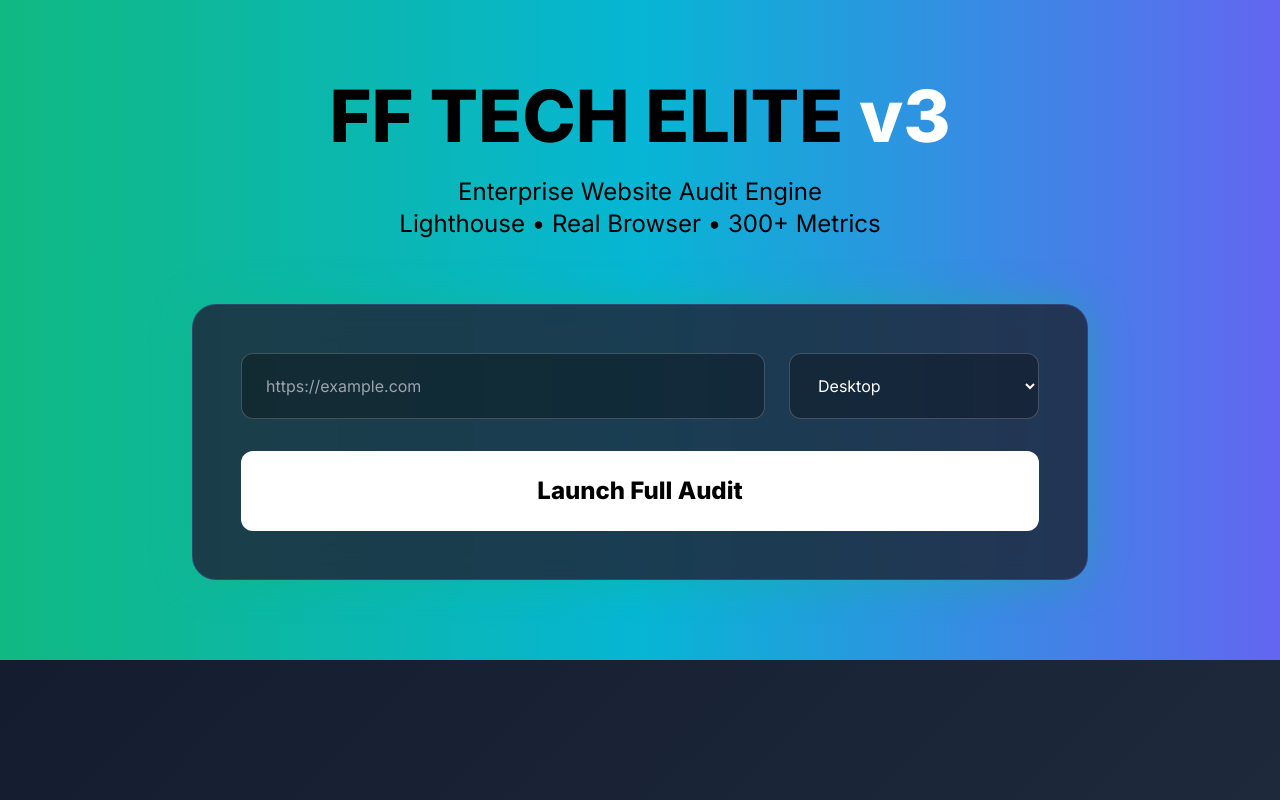
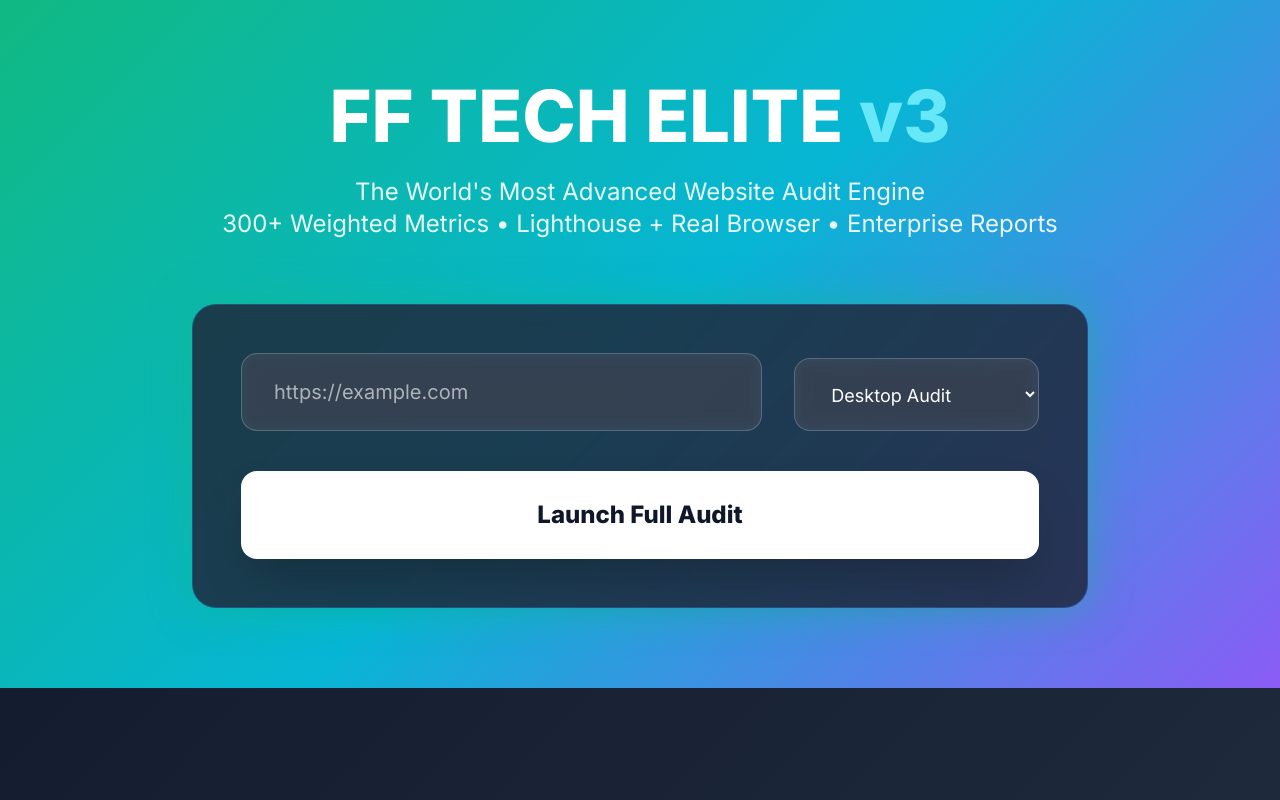
Before and after one commit to Swalehjamshaid/ThroughwebAuditforall, a Python web app: template templates/index.html in a window 1280 px wide. Run offline with Jinja, Linux system fonts and the light colour scheme; the template is opened without the code that fills it, so the values that code supplies are empty; some libraries are stand-ins or nearby versions.

Commit message:
Update index.html

```diff
--- a/templates/index.html
+++ b/templates/index.html
@@ -4,196 +4,262 @@
   <meta charset="UTF-8" />
   <meta name="viewport" content="width=device-width, initial-scale=1.0"/>
   <title>FF TECH ELITE v3 | World's Most Advanced Web Audit</title>
-
   <script src="https://cdn.tailwindcss.com"></script>
-<link href="https://fonts.googleapis.com/css2?family=Inter:wght@400;600;700;800&display=swap" rel="stylesheet">
+  <link href="https://fonts.googleapis.com/css2?family=Inter:wght@400;500;600;700;800&display=swap" rel="stylesheet">
   <link rel="stylesheet" href="https://cdnjs.cloudflare.com/ajax/libs/font-awesome/6.5.0/css/all.min.css"/>
-
   <style>
-body{
-  font-family:Inter,sans-serif;
-  background:linear-gradient(135deg,#0f172a,#1e293b);
-  color:#e5e7eb
-}
-.card{
-  background:rgba(30,41,59,.85);
-  backdrop-filter:blur(14px);
-  border:1px solid rgba(99,102,241,.25);
-  border-radius:1.5rem
-}
-.glow{box-shadow:0 0 40px rgba(16,185,129,.45)}
-.step{opacity:.35;transition:.4s}
-.step.active{opacity:1;color:#34d399}
-.progress-ring{transition:1.6s ease}
+    body { font-family: 'Inter', system-ui, sans-serif; background: linear-gradient(135deg, #0f172a 0%, #1e293b 100%); color: #e2e8f0; }
+    .card { background: rgba(30, 41, 59, 0.85); backdrop-filter: blur(16px); border: 1px solid rgba(59, 130, 246, 0.3); border-radius: 1.5rem; }
+    .glow { box-shadow: 0 0 40px rgba(16, 185, 129, 0.5); }
+    .progress-container { height: 8px; background: #1e293b; border-radius: 4px; overflow: hidden; }
+    .progress-bar { height: 100%; background: linear-gradient(90deg, #10b981, #34d399, #06b6d4); border-radius: 4px; animation: progress 4s ease-in-out infinite; }
+    @keyframes progress { 0% { width: 0%; } 100% { width: 100%; } }
+    .pulse { animation: pulse 2s cubic-bezier(0.4, 0, 0.6, 1) infinite; }
+    @keyframes pulse { 0%, 100% { opacity: 1; } 50% { opacity: 0.6; } }
+    .score-good { color: #34d399; }
+    .score-medium { color: #fbbf24; }
+    .score-bad { color: #f87171; }
+    .hero-gradient { background: linear-gradient(135deg, #10b981 0%, #06b6d4 50%, #8b5cf6 100%); }
   </style>
 </head>
-
 <body class="min-h-screen">
-
-<!-- HERO -->
-<section class="py-20 text-center bg-gradient-to-r from-emerald-500 via-cyan-500 to-indigo-500 text-black">
-  <h1 class="text-7xl font-black mb-6">FF TECH ELITE <span class="text-white">v3</span></h1>
-  <p class="text-2xl max-w-4xl mx-auto">
-    Enterprise Website Audit Engine<br>
-    Lighthouse • Real Browser • 300+ Metrics
+  <!-- Hero -->
+  <div class="hero-gradient text-white py-20">
+    <div class="max-w-7xl mx-auto px-6 text-center">
+      <h1 class="text-7xl font-black mb-6">FF TECH ELITE <span class="text-cyan-300">v3</span></h1>
+      <p class="text-2xl mb-16 max-w-4xl mx-auto opacity-90">
+        The World's Most Advanced Website Audit Engine<br>
+        300+ Weighted Metrics • Lighthouse + Real Browser • Enterprise Reports
       </p>
-
-  <div class="max-w-4xl mx-auto mt-16 card p-12 glow text-white">
-    <div class="grid md:grid-cols-3 gap-6">
-      <input id="urlInput" class="col-span-2 px-6 py-5 rounded-xl bg-black/30 border border-white/20"
-        placeholder="https://example.com">
-      <select id="modeInput" class="px-6 py-5 rounded-xl bg-black/30 border border-white/20">
-        <option value="desktop">Desktop</option>
-        <option value="mobile">Mobile</option>
+      <div class="max-w-4xl mx-auto">
+        <div class="card rounded-3xl p-12 glow">
+          <div class="grid md:grid-cols-3 gap-8 items-end">
+            <div class="md:col-span-2">
+              <input id="urlInput" type="url" placeholder="https://example.com"
+                     class="w-full px-8 py-6 rounded-2xl bg-white/10 backdrop-blur border border-white/20 text-white placeholder-white/60 text-xl focus:outline-none focus:border-white"/>
+            </div>
+            <div>
+              <select id="modeInput" class="w-full px-8 py-6 rounded-2xl bg-white/10 backdrop-blur border border-white/20 text-white text-lg focus:outline-none">
+                <option value="desktop">Desktop Audit</option>
+                <option value="mobile">Mobile Audit</option>
               </select>
             </div>
-    <button onclick="runAudit()"
-      class="mt-8 w-full py-6 bg-white text-black font-black text-2xl rounded-xl hover:scale-105 transition">
+          </div>
+          <button onclick="runAudit()" class="mt-10 w-full py-7 bg-white text-slate-900 font-black text-2xl rounded-2xl shadow-2xl hover:scale-105 transition transform">
             Launch Full Audit
           </button>
         </div>
-</section>
-
-<!-- LOADING -->
-<section id="loading" class="hidden max-w-4xl mx-auto px-6 py-24">
-  <div class="card p-14 text-center glow">
-    <i class="fas fa-microchip text-7xl text-emerald-400 animate-pulse mb-8"></i>
-    <h2 class="text-4xl font-black mb-6">Elite Audit Running</h2>
-
-    <ul id="progressSteps" class="space-y-4 text-left max-w-xl mx-auto text-lg">
-      <li class="step">🔍 Initializing audit engine</li>
-      <li class="step">⚡ Running Lighthouse performance</li>
-      <li class="step">📊 Measuring Core Web Vitals</li>
-      <li class="step">🔐 Inspecting security headers</li>
-      <li class="step">🧠 SEO & DOM intelligence</li>
-      <li class="step">🏁 Final scoring & roadmap</li>
-    </ul>
       </div>
-</section>
-
-<!-- RESULTS -->
-<section id="results" class="hidden max-w-7xl mx-auto px-6 py-24 space-y-24">
-
-<!-- HEADER -->
-<div class="text-center">
-  <h2 class="text-6xl font-black mb-4">Audit Complete</h2>
-  <p id="auditedUrl" class="text-3xl text-emerald-400 font-bold"></p>
-  <p id="auditedAt" class="text-slate-400 mt-2"></p>
+    </div>
   </div>
 
-<!-- OVERALL SCORE RING -->
-<div class="max-w-xl mx-auto card p-16 text-center glow">
-  <svg width="200" height="200" class="mx-auto">
-    <circle cx="100" cy="100" r="85" stroke="#1f2937" stroke-width="14" fill="none"/>
-    <circle id="scoreRing" cx="100" cy="100" r="85"
-      stroke="#34d399" stroke-width="14" fill="none"
-      stroke-dasharray="534" stroke-dashoffset="534"
-      stroke-linecap="round"
-      transform="rotate(-90 100 100)"
-      class="progress-ring"/>
-    <text x="50%" y="52%" text-anchor="middle"
-      class="fill-emerald-400 text-5xl font-black" id="overallScore">0%</text>
-  </svg>
-  <p class="text-2xl font-bold mt-6">Overall Site Health</p>
+  <!-- Loading -->
+  <div id="loading" class="hidden max-w-5xl mx-auto px-6 py-32">
+    <div class="card rounded-3xl p-16 text-center glow">
+      <div class="w-40 h-40 mx-auto mb-12 rounded-full bg-gradient-to-r from-emerald-500 to-cyan-500 p-2">
+        <div class="w-full h-full rounded-full bg-slate-900 flex items-center justify-center">
+          <i class="fas fa-microchip text-7xl text-emerald-400 pulse"></i>
+        </div>
+      </div>
+      <h2 class="text-5xl font-black mb-8">Elite Audit in Progress</h2>
+      <p class="text-2xl text-slate-400 mb-16">Analyzing 300+ metrics across Performance, SEO, UX & Security</p>
+      <div class="space-y-6 text-left max-w-2xl mx-auto">
+        <div class="flex items-center gap-6">
+          <i class="fas fa-check-circle text-emerald-400 text-2xl"></i>
+          <span class="text-lg">Fetching page content & headers</span>
+        </div>
+        <div class="flex items-center gap-6">
+          <i class="fas fa-check-circle text-emerald-400 text-2xl"></i>
+          <span class="text-lg">Running Google Lighthouse analysis</span>
+        </div>
+        <div class="flex items-center gap-6">
+          <i class="fas fa-circle-notch text-cyan-400 text-2xl animate-spin"></i>
+          <span class="text-lg">Executing real browser lab tests</span>
+        </div>
+        <div class="flex items-center gap-6">
+          <i class="fas fa-circle text-slate-500 text-2xl"></i>
+          <span class="text-lg">Scoring 300+ weighted metrics</span>
+        </div>
+        <div class="flex items-center gap-6">
+          <i class="fas fa-circle text-slate-500 text-2xl"></i>
+          <span class="text-lg">Generating enterprise report</span>
+        </div>
+      </div>
+      <div class="mt-16 max-w-3xl mx-auto">
+        <div class="progress-container">
+          <div class="progress-bar"></div>
+        </div>
+      </div>
+    </div>
   </div>
 
-<!-- PILLARS -->
-<div class="card p-12">
-  <h3 class="text-4xl font-bold mb-10 text-center">Pillar Scores</h3>
-  <div id="pillarScores" class="grid grid-cols-2 md:grid-cols-4 gap-8"></div>
+  <!-- Results -->
+  <div id="results" class="hidden max-w-7xl mx-auto px-6 py-20 space-y-20">
+    <!-- Header -->
+    <div class="text-center">
+      <h2 class="text-6xl font-black mb-6">Audit Complete</h2>
+      <p class="text-3xl text-slate-400 mb-2">Report generated for</p>
+      <p id="auditedUrl" class="text-4xl font-bold text-emerald-400 mb-2">—</p>
+      <p id="auditedAt" class="text-xl text-slate-500">—</p>
     </div>
 
-<!-- PERFORMANCE -->
-<div class="card p-12">
-  <h3 class="text-4xl font-bold mb-10 text-center">Core Web Vitals</h3>
-  <div id="perfGrid" class="grid grid-cols-2 md:grid-cols-4 gap-6"></div>
+    <!-- Overall Score -->
+    <div class="max-w-4xl mx-auto">
+      <div class="card rounded-3xl p-20 text-center glow">
+        <div id="overallScore" class="text-9xl font-black text-transparent bg-clip-text bg-gradient-to-r from-emerald-400 to-cyan-400">
+          —%
+        </div>
+        <p class="text-4xl font-bold mt-8">Overall Site Health Score</p>
+      </div>
     </div>
 
-<!-- ROADMAP -->
-<div class="card p-12">
-  <h3 class="text-4xl font-bold mb-10 text-center">Improvement Roadmap</h3>
-  <div id="roadmap" class="prose prose-invert max-w-none"></div>
+    <!-- Pillar Scores -->
+    <div class="max-w-6xl mx-auto">
+      <div class="card rounded-3xl p-12">
+        <h3 class="text-4xl font-bold mb-12 text-center">Pillar Scores</h3>
+        <div id="pillarScores" class="grid grid-cols-2 md:grid-cols-4 gap-10"></div>
+      </div>
     </div>
 
-<!-- PDF -->
-<div class="text-center">
-  <button onclick="downloadPDF()"
-    class="px-16 py-8 bg-gradient-to-r from-emerald-500 to-cyan-500 text-black text-3xl font-black rounded-2xl hover:scale-110 transition">
-    <i class="fas fa-file-pdf mr-4"></i>Download PDF
+    <!-- Core Web Vitals & Performance -->
+    <div class="max-w-6xl mx-auto">
+      <div class="card rounded-3xl p-12">
+        <h3 class="text-4xl font-bold mb-12 text-center">Core Web Vitals & Performance</h3>
+        <div id="perfGrid" class="grid grid-cols-2 md:grid-cols-4 gap-10"></div>
+      </div>
+    </div>
+
+    <!-- Improvement Roadmap -->
+    <div class="max-w-6xl mx-auto">
+      <div class="card rounded-3xl p-12">
+        <h3 class="text-4xl font-bold mb-12 text-center">Improvement Roadmap</h3>
+        <div id="roadmap" class="prose prose-invert prose-xl max-w-none text-lg leading-relaxed"></div>
+      </div>
+    </div>
+
+    <!-- Advanced Diagnostics -->
+    <div class="max-w-7xl mx-auto">
+      <div class="card rounded-3xl p-12 overflow-x-auto">
+        <h3 class="text-4xl font-bold mb-12 text-center">Advanced Diagnostics (300+ Metrics)</h3>
+        <table class="w-full text-left">
+          <thead class="bg-gradient-to-r from-emerald-600 to-cyan-600 text-black">
+            <tr>
+              <th class="p-6 rounded-tl-2xl">#</th>
+              <th class="p-6">Metric</th>
+              <th class="p-6">Category</th>
+              <th class="p-6 text-right">Score</th>
+              <th class="p-6 text-right rounded-tr-2xl">Weight</th>
+            </tr>
+          </thead>
+          <tbody id="metricsTable" class="divide-y divide-slate-700"></tbody>
+        </table>
+      </div>
+    </div>
+
+    <!-- PDF Download -->
+    <div class="text-center py-20">
+      <button onclick="downloadPDF()" class="px-20 py-10 bg-gradient-to-r from-emerald-500 to-cyan-500 hover:from-emerald-600 hover:to-cyan-600 text-black font-black text-4xl rounded-3xl shadow-2xl transform hover:scale-110 transition flex items-center gap-8 mx-auto">
+        <i class="fas fa-file-pdf text-5xl"></i>
+        Download Enterprise PDF Report
       </button>
     </div>
-
-</section>
+  </div>
 
   <script>
-let auditData=null;
+    let auditData = null;
 
-async function runAudit(){
-  const url=urlInput.value.trim();
-  if(!url) return alert("Enter URL");
+    async function runAudit() {
+      const url = document.getElementById("urlInput").value.trim();
+      const mode = document.getElementById("modeInput").value;
+      if (!url) return alert("Please enter a valid URL");
 
-  results.classList.add("hidden");
-  loading.classList.remove("hidden");
+      document.getElementById("results").classList.add("hidden");
+      document.getElementById("loading").classList.remove("hidden");
 
-  const steps=[...document.querySelectorAll(".step")];
-  let i=0;
-  const timer=setInterval(()=>{
-    if(i<steps.length){steps[i++].classList.add("active")}
-  },700);
-
-  try{
-    const res=await fetch("/audit",{
-      method:"POST",
-      headers:{"Content-Type":"application/json"},
-      body:JSON.stringify({url,mode:modeInput.value})
+      try {
+        const res = await fetch("/audit", {
+          method: "POST",
+          headers: { "Content-Type": "application/json" },
+          body: JSON.stringify({ url, mode })
         });
-    auditData=await res.json();
-    clearInterval(timer);
+        if (!res.ok) throw new Error(await res.text());
+        auditData = await res.json();
         renderResults(auditData);
-  }catch(e){
-    alert("Audit failed");
-  }finally{
-    loading.classList.add("hidden");
+      } catch (e) {
+        alert("Audit failed: " + e.message);
+        console.error(e);
+      } finally {
+        document.getElementById("loading").classList.add("hidden");
       }
     }
 
-function renderResults(d){
-  results.classList.remove("hidden");
-  auditedUrl.textContent=d.url;
-  auditedAt.textContent=d.audited_at;
+    function renderResults(data) {
+      document.getElementById("results").classList.remove("hidden");
 
-  const score=d.total_grade||0;
-  overallScore.textContent=score+"%";
-  scoreRing.style.strokeDashoffset=534-(534*score/100);
+      document.getElementById("overallScore").textContent = (data.total_grade ?? "—") + "%";
+      document.getElementById("auditedUrl").textContent = data.url ?? "—";
+      document.getElementById("auditedAt").textContent = data.audited_at ?? "—";
 
-  pillarScores.innerHTML="";
-  Object.entries(d.pillars||{}).forEach(([k,v])=>{
-    pillarScores.innerHTML+=`
-    <div class="bg-slate-800/60 rounded-xl p-8 text-center">
-      <p class="text-slate-400 mb-2">${k}</p>
-      <p class="text-5xl font-black text-emerald-400">${v}%</p>
+      const pillarDiv = document.getElementById("pillarScores");
+      pillarDiv.innerHTML = "";
+      Object.entries(data.pillars || {}).forEach(([pillar, score]) => {
+        const colorClass = score >= 90 ? "score-good" : score >= 70 ? "score-medium" : "score-bad";
+        pillarDiv.innerHTML += `
+          <div class="bg-slate-800/60 rounded-2xl p-10 text-center glow">
+            <div class="text-slate-400 text-xl mb-4">${pillar}</div>
+            <div class="text-7xl font-black ${colorClass}">${score}%</div>
           </div>`;
       });
 
-  perfGrid.innerHTML="";
-  Object.entries(d.perf||{}).forEach(([k,v])=>{
-    perfGrid.innerHTML+=`
-    <div class="bg-slate-800/60 rounded-xl p-6">
-      <p class="text-slate-400 text-sm">${k.replace(/_/g," ")}</p>
-      <p class="text-3xl font-bold">${v}</p>
+      const perfDiv = document.getElementById("perfGrid");
+      perfDiv.innerHTML = "";
+      const perfKeys = ["lcp_ms", "fcp_ms", "cls", "tbt_ms", "inp_ms", "speed_index_ms", "ttfb_ms", "page_weight_kb", "request_count", "dom_size"];
+      perfKeys.forEach(key => {
+        const label = key.replace(/_/g, ' ').toUpperCase();
+        const value = data.perf[key] ?? "—";
+        perfDiv.innerHTML += `
+          <div class="bg-slate-800/60 rounded-2xl p-8">
+            <div class="text-slate-400 text-lg mb-3">${label}</div>
+            <div class="text-4xl font-bold">${value}</div>
           </div>`;
       });
 
-  roadmap.innerHTML=d.roadmap||"";
+      document.getElementById("roadmap").innerHTML = (data.roadmap || "").replace(/&lt;/g, "<").replace(/&gt;/g, ">");
+
+      const tbody = document.getElementById("metricsTable");
+      tbody.innerHTML = "";
+      (data.metrics || []).slice(0, 100).forEach(m => {
+        const scoreColor = m.score >= 90 ? "score-good" : m.score >= 70 ? "score-medium" : "score-bad";
+        tbody.innerHTML += `
+          <tr>
+            <td class="p-6 text-slate-400">${m.no}</td>
+            <td class="p-6">${m.name}</td>
+            <td class="p-6 text-slate-400">${m.category}</td>
+            <td class="p-6 text-right font-bold ${scoreColor}">${m.score}%</td>
+            <td class="p-6 text-right text-slate-400">${m.weight}</td>
+          </tr>`;
+      });
     }
 
-async function downloadPDF(){
-  const r=await fetch("/download",{method:"POST",headers:{"Content-Type":"application/json"},body:JSON.stringify(auditData)});
-  const b=await r.blob();
-  const a=document.createElement("a");
-  a.href=URL.createObjectURL(b);
-  a.download="FF_TECH_ELITE_Report.pdf";
+    async function downloadPDF() {
+      if (!auditData) return alert("Please run an audit first");
+      try {
+        const res = await fetch("/download", {
+          method: "POST",
+          headers: { "Content-Type": "application/json" },
+          body: JSON.stringify(auditData)
+        });
+        if (!res.ok) throw new Error("PDF generation failed");
+        const blob = await res.blob();
+        const url = URL.createObjectURL(blob);
+        const a = document.createElement("a");
+        a.href = url;
+        a.download = "FF_TECH_ELITE_Audit_Report.pdf";
         a.click();
+        URL.revokeObjectURL(url);
+      } catch (e) {
+        alert("Download failed: " + e.message);
+      }
     }
   </script>
 </body>
```
Lines whose indentation alone changed are shown as unchanged.
